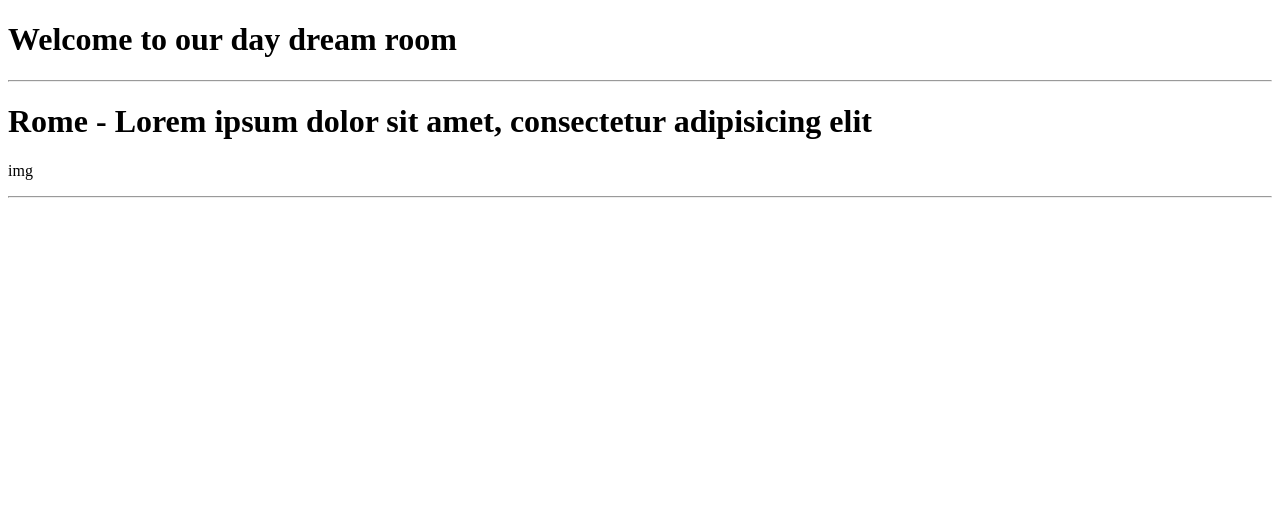
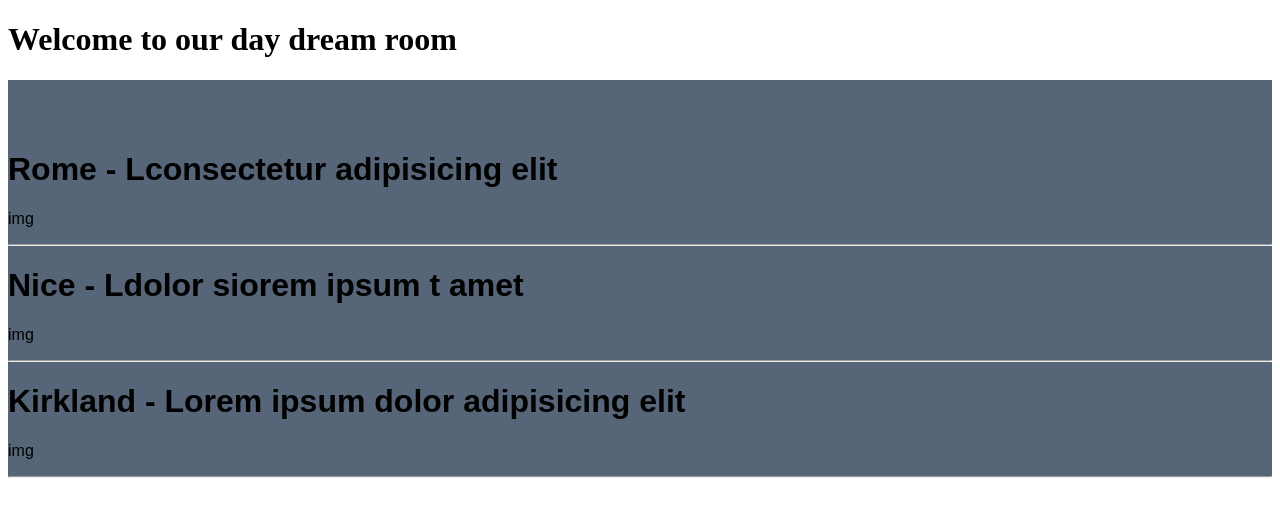
Before and after one commit to QIANQIANHU/escape-for, a React app: page / in a window 1280 px wide. Shown: the top 516 px of the page. Built offline with nearby package versions, Linux system fonts and the light colour scheme.

Commit message:
lint setup

```diff
--- a/src/components/Footer.jsx
+++ b/src/components/Footer.jsx
@@ -1,4 +1,4 @@
-import React from "react";
+import React from 'react';
 
 function Footer(){
   return(
--- a/src/components/Header.jsx
+++ b/src/components/Header.jsx
@@ -1,10 +1,9 @@
-import React from "react";
+import React from 'react';
 
 function Header(){
   return(
     <div>
       <h1>Welcome to our day dream room</h1>
-       <hr/>
     </div>
   );
 }
--- a/src/components/Place.jsx
+++ b/src/components/Place.jsx
@@ -1,5 +1,5 @@
-import React from "react";
-import PropTypes from "prop-types";
+import React from 'react';
+import PropTypes from 'prop-types';
 
 function Place(props){
   return(
--- a/src/components/PlaceList.jsx
+++ b/src/components/PlaceList.jsx
@@ -1,12 +1,39 @@
-import React from "react";
-import Place from "./Place";
+import React from 'react';
+import Place from './Place';
 
- function PlaceList(){
-   return(
-    <Place
-      name="Rome"
-      description="Lorem ipsum dolor sit amet, consectetur adipisicing elit"
-      image="img"/>
-   );
- }
+var masterPlaceList = [
+  {
+    name: 'Rome',
+    description: 'Lconsectetur adipisicing elit',
+    image: 'img'
+  },
+  {
+    name: 'Nice',
+    description: 'Ldolor siorem ipsum t amet',
+    image: 'img'
+  },
+  {
+    name: 'Kirkland',
+    description: 'Lorem ipsum dolor adipisicing elit',
+    image: 'img'
+  }
+];
+
+function PlaceList(){
+  var placeListStyles = {
+    backgroundColor: '#576578',
+    fontFamily:'sans-serif',
+    paddingTop:'50px'
+  };
+  return(
+    <div style={placeListStyles}>
+      {masterPlaceList.map((place,index) =>
+        <Place name={place.name}
+          description={place.description}
+          image={place.image}
+          key={index}/>
+      )}
+    </div>
+  );
+}
 export default PlaceList;
--- a/webpack.config.js
+++ b/webpack.config.js
@@ -33,6 +33,16 @@ module.exports = {
     rules: [
       {
          test: /\.jsx?$/,
+         enforce: "pre",
+         loader: "eslint-loader",
+         exclude: /node_modules/,
+         options: {
+           emitWarning: true,
+           configFile: "./.eslintrc.json"
+           }
+         },
+         {
+         test: /\.jsx?$/,
          loader: "babel-loader",
          exclude: /node_modules/,
          options: {
@@ -43,8 +53,8 @@ module.exports = {
            plugins: [
              "react-hot-loader/babel"
            ]
-        },
-      },
+         }
+       }
     ]
   },
 
```
Also changed, not shown: package.json (+6 -1 lines), src/components/App.jsx (+5 -5 lines), src/index.jsx (+6 -4 lines), .eslintrc.json (added), 2 other files (tests, documents, lock files or other folders). Lines whose indentation alone changed are shown as unchanged.
